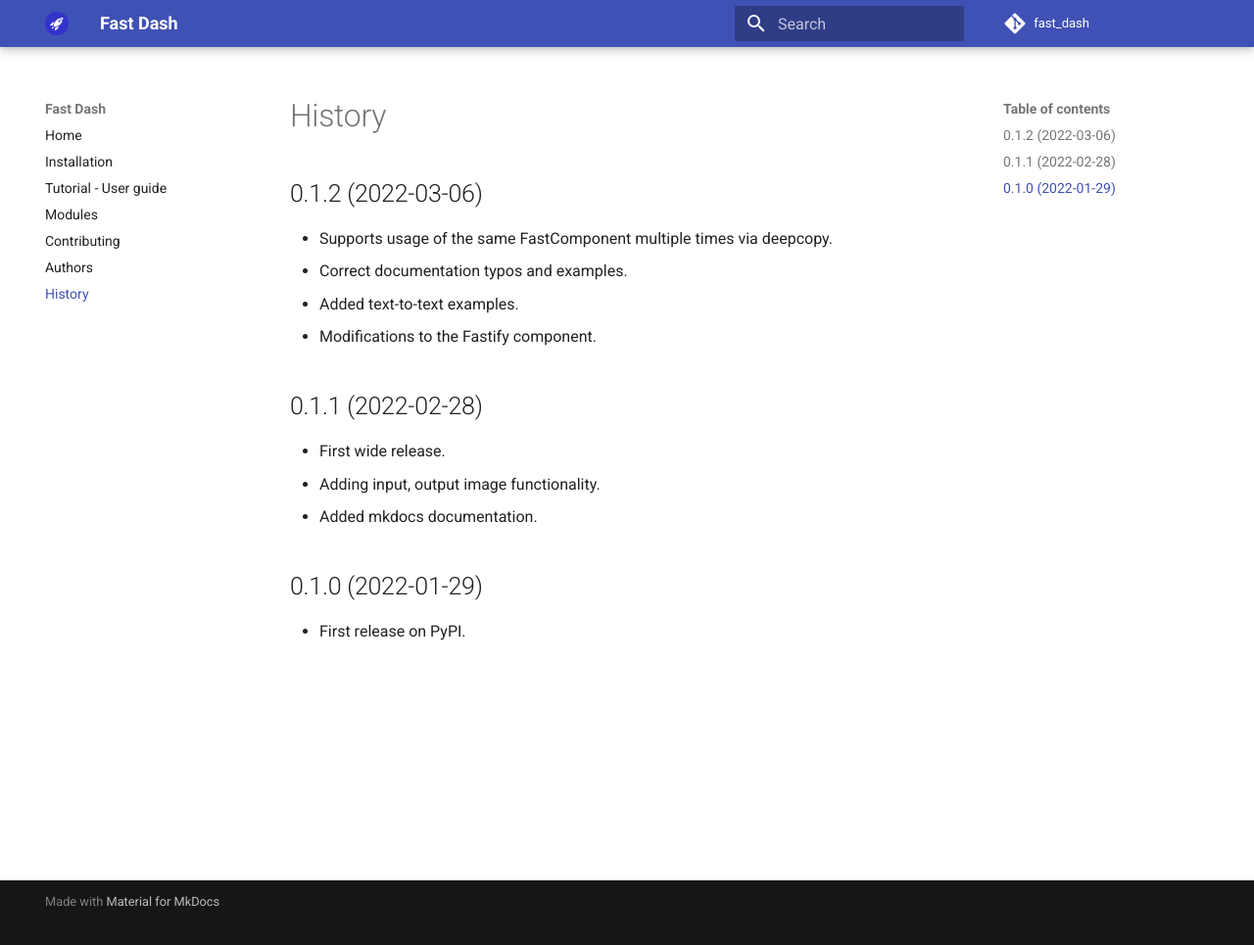
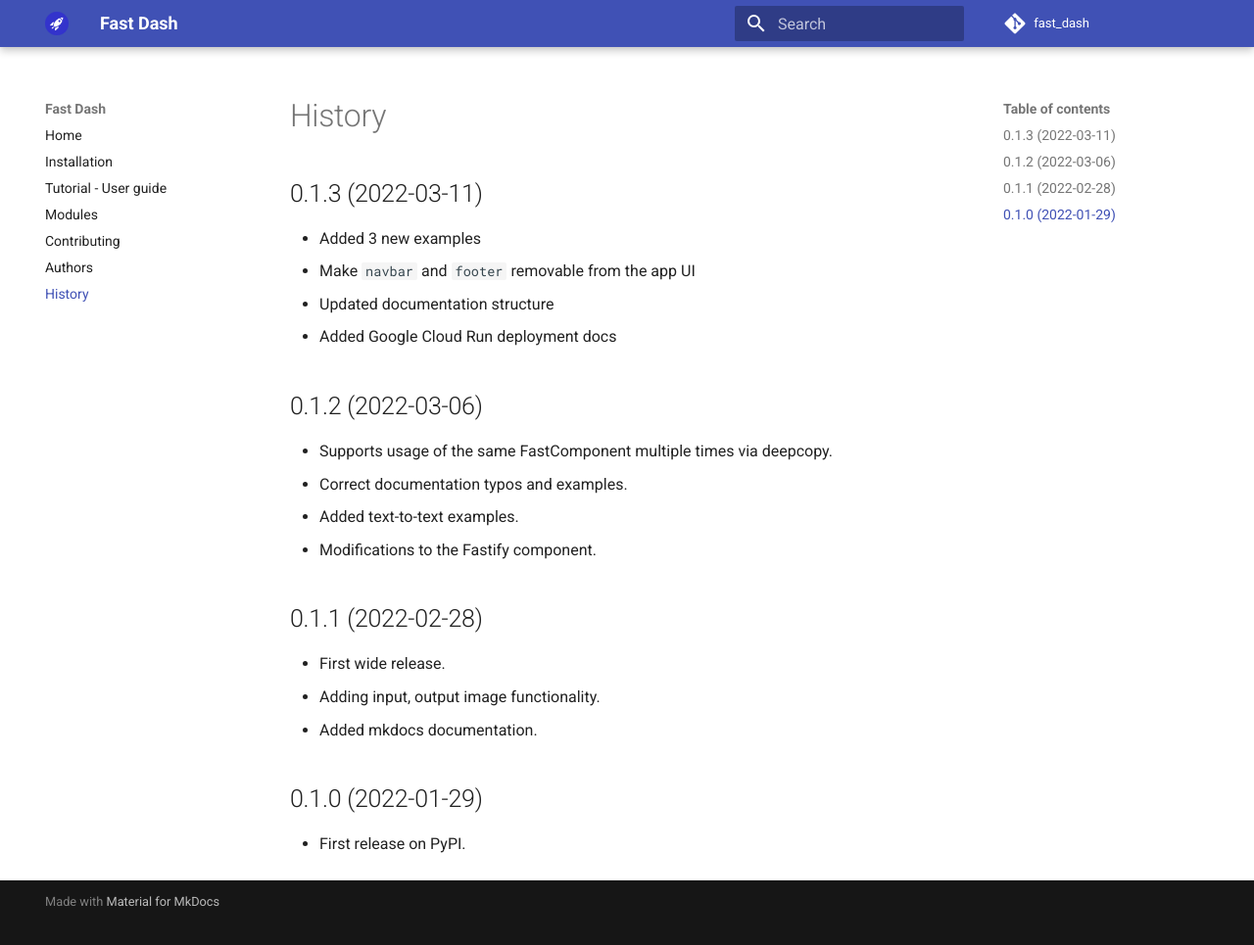
Before and after one commit to dkedar7/fast_dash, an MkDocs documentation site: the page built from docs/history.md, in a window 1280 px wide and 975 px high. Shown: the top 965 px of the window at 98% size. Built offline with MkDocs 1.6.1 and Material for MkDocs 9.7.7, drawn with Linux system fonts in a browser that asks for light colours; comment, search, counter and statistics services are not loaded.

```diff
--- a/HISTORY.md
+++ b/HISTORY.md
@@ -1,4 +1,11 @@
 # History
+
+## 0.1.3 (2022-03-11)
+
+* Added 3 new examples
+* Make `navbar` and `footer` removable from the app UI
+* Updated documentation structure
+* Added Google Cloud Run deployment docs
 
 ## 0.1.2 (2022-03-06)
 
--- a/fast_dash/__init__.py
+++ b/fast_dash/__init__.py
@@ -2,7 +2,7 @@
 
 __author__ = """Kedar Dabhadkar"""
 __email__ = "kdabhadk@gmail.com"
-__version__ = "0.1.1"
+__version__ = "0.1.3"
 
 from fast_dash.fast_dash import FastDash
 from fast_dash.Components import Fastify
--- a/pyproject.toml
+++ b/pyproject.toml
@@ -1,7 +1,7 @@
 [tool]
 [tool.poetry]
 name = "fast_dash"
-version = "0.1.2"
+version = "0.1.3"
 homepage = "https://github.com/dkedar7/fast_dash"
 description = "Create input-output web applications and user interfaces using Plotly Dash lightning fast.."
 authors = ["Kedar Dabhadkar <kdabhadk@gmail.com>"]
```
Also changed, not shown: CHANGELOG.md (+6 -6 lines).
